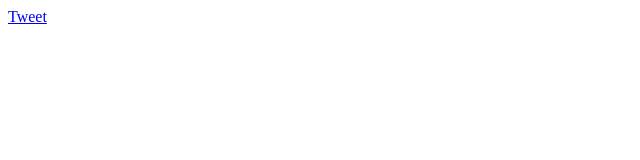
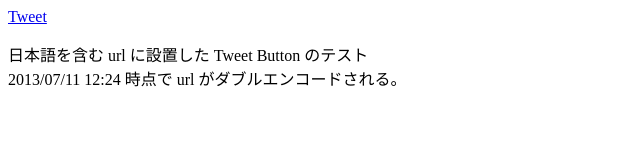
Before and after one commit to norio-nomura/TestingTweetButton, a plain HTML site: page 日本語url/index.html in a window 1280 px wide. Shown: the whole page, without its empty margins (0-640 px from the left). Drawn offline with Linux system fonts and the light colour scheme.

Commit message:
Add 説明

```diff
--- a/日本語url/index.html
+++ b/日本語url/index.html
@@ -1,10 +1,12 @@
 <html>
 <head>
 <meta http-equiv="content-type" content="text/html; charset=UTF-8">
-<title>日本語urlテスト</title>
+<title>日本語を含む url に設置した Tweet Button のテスト</title>
 </head>
 <body>
 <a href="https://twitter.com/share" class="twitter-share-button">Tweet</a>
 <script>!function(d,s,id){var js,fjs=d.getElementsByTagName(s)[0],p=/^http:/.test(d.location)?'http':'https';if(!d.getElementById(id)){js=d.createElement(s);js.id=id;js.src=p+'://platform.twitter.com/widgets.js';fjs.parentNode.insertBefore(js,fjs);}}(document, 'script', 'twitter-wjs');</script>
+<p>日本語を含む url に設置した Tweet Button のテスト<br>
+2013/07/11 12:24 時点で url がダブルエンコードされる。</p>
 </body>
 </html>
```
